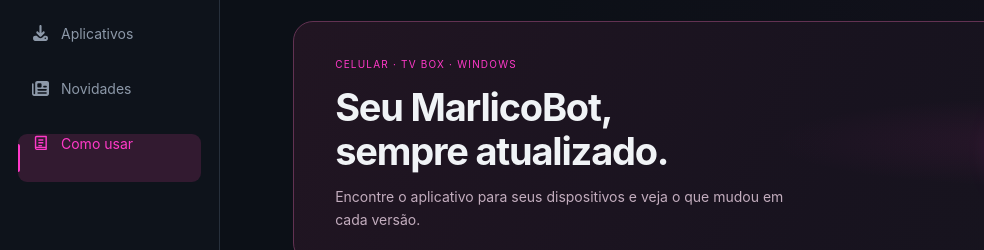
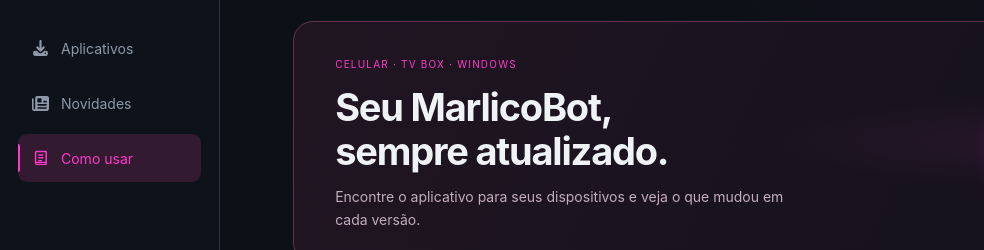
Before and after one commit to marlico77/Site-bot-telegram, a website: page public/index.html in a window 1280 px wide. Shown: the part 109-359 px from the top of the page, 0-984 px from the left. Drawn offline with Linux system fonts and the light colour scheme; no server answers.

Commit message:
Center desktop sidebar navigation labels

```diff
--- a/public/index.html
+++ b/public/index.html
@@ -1,4 +1,4 @@
-<!doctype html><html lang="pt-BR"><head><meta charset="utf-8"><meta name="viewport" content="width=device-width,initial-scale=1"><meta name="theme-color" content="#0c1017"><title>MarlicoBot · Downloads oficiais</title><link rel="icon" type="image/png" href="/logo.png"><link rel="apple-touch-icon" href="/logo.png"><link rel="stylesheet" href="/style.css"><link rel="stylesheet" href="/icons.css"><link rel="stylesheet" href="/refinements.css?v=20261006b"><script src="/app.js?v=20261006b" defer></script></head><body>
+<!doctype html><html lang="pt-BR"><head><meta charset="utf-8"><meta name="viewport" content="width=device-width,initial-scale=1"><meta name="theme-color" content="#0c1017"><title>MarlicoBot · Downloads oficiais</title><link rel="icon" type="image/png" href="/logo.png"><link rel="apple-touch-icon" href="/logo.png"><link rel="stylesheet" href="/style.css"><link rel="stylesheet" href="/icons.css"><link rel="stylesheet" href="/refinements.css?v=20261006c"><script src="/app.js?v=20261006b" defer></script></head><body>
 <aside><a class="brand" href="/"><img src="/logo.png" alt="Logo MarlicoBot"><span>MarlicoBot<small>DOWNLOADS OFICIAIS</small></span></a><nav class="site-nav" aria-label="Navegação principal"><a href="#latest" class="nav selected" aria-current="location"><i class="fa-icon icon-download" aria-hidden="true"></i><span>Aplicativos</span></a><a class="nav" href="#news"><i class="fa-icon icon-news" aria-hidden="true"></i><span>Novidades</span></a><a class="nav" href="#guide"><i class="fa-icon icon-guide" aria-hidden="true"></i><span>Como usar</span></a></nav><div class="side-note">Android + Windows<br><span>Seu computador, mais perto de você.</span></div></aside>
 <main><header><div><p class="eyebrow">SEU ECOSSISTEMA, ATUALIZADO</p><h1>Downloads oficiais<span>.</span></h1></div><span class="badge"><i class="fa-icon icon-check" aria-hidden="true"></i> CANAL OFICIAL</span></header>
 <section class="hero"><div><span class="tag">CELULAR · TV BOX · WINDOWS</span><h2>Seu MarlicoBot,<br>sempre atualizado.</h2><p>Encontre o aplicativo para seus dispositivos e veja o que mudou em cada versão.</p></div><div class="hero-art" aria-hidden="true"><img class="hero-logo" src="/logo.png" alt=""></div></section>
--- a/public/refinements.css
+++ b/public/refinements.css
@@ -32,6 +32,12 @@
   border-left: 0;
   transition: color .2s ease, background-color .2s ease,
     border-color .2s ease, transform .2s ease;
+}
+
+@media (min-width: 701px) {
+  .site-nav .nav {
+    align-items: center;
+  }
 }
 
 .nav:hover {
```
